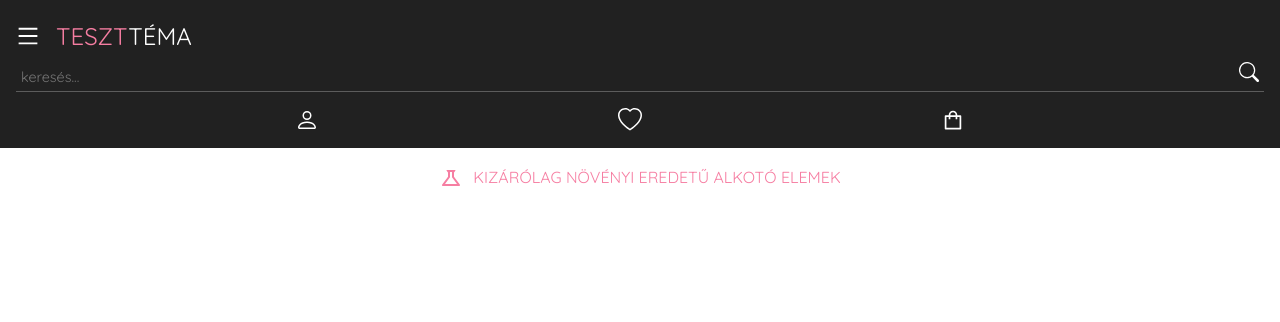
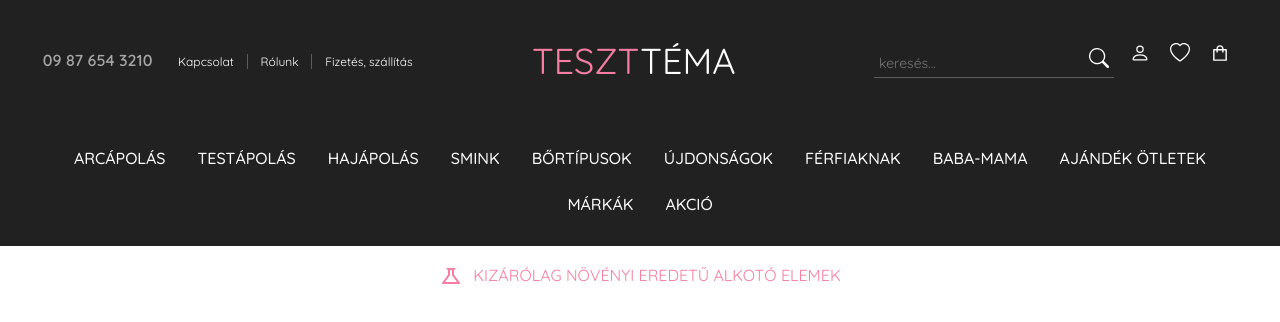
Before and after one commit to edinazabiak/react-frontend-task, a React (Create React App) app: page / in a window 1280 px wide. Shown: the top 322 px of the page. Built offline with nearby package versions, Linux system fonts and the light colour scheme.

Commit message:
Kész a navigáció és a Header desktop nézetben is

```diff
--- a/src/components/header/header.css
+++ b/src/components/header/header.css
@@ -71,7 +71,7 @@ header {
     display: flex;
     flex-direction: column;
     justify-content: space-between;
-    margin: 1rem;
+    margin: 1.875rem;
 }
 
 .header__center {
@@ -89,6 +89,7 @@ header {
 .nav__item {
     color: var(--color-light);
     transition: .5s;
+    font-size: 1rem;
 }
 
 .nav__item:hover {
@@ -107,6 +108,7 @@ header {
 }
 
 .header__icons .nav__item {
+    font-size: 1.25rem;
     margin-right: 1.25rem;
 }
 
@@ -119,8 +121,8 @@ header {
     border-bottom: 1px solid var(--color-dark);
     font-family: var(--font-text);
     color: var(--color-dark);
-    font-size: .9rem;
-    padding: 0.313rem;
+    font-size: .875rem;
+    padding: .313rem;
     margin-bottom: 1rem;
     width: calc(100% - 1.875rem);
 }
@@ -147,12 +149,90 @@ header {
 }
 
 @media (min-width: 576px) {
+    .header__top {
+        flex-direction: row;
+        justify-content: space-between;
+        align-items: center;
+    }
+
+    .header__right-side {
+        flex-direction: row;
+        margin-left: 2rem;
+    }
+
+    .header__icons {
+        margin-left: 1rem;
+    }
+
+    .input__search {
+        margin-bottom: 0;
+    }
 }
 
 @media (min-width: 768px) {
 }
 
 @media (min-width: 992px) {
+    .header__left-side {
+        display: block;
+    }
+
+    .header__left-side .nav__item {
+        font-size: 0.75rem;
+        padding: 0 .8rem;
+        border-right: 1px solid var(--color-dark);
+    }
+
+    .header__left-side .nav__item:first-child,
+    .header__left-side .nav__item:last-child {
+        border: none;
+    }
+
+    .header__left-side .nav__item:first-child {
+        color: var(--color-dark-variant);
+        font-weight: 600;
+        font-size: 1rem;
+    }
+
+    .header__left-side .nav__item:first-child:hover {
+        color: var(--color-primary);
+    }
+
+    .nav__mobile--hamburger-icon {
+        display: none;
+    }
+
+    .navigation__desktop {
+        margin: 1rem;
+        display: block;
+        text-align: center;
+    }
+
+    .nav__desktop ul {
+        display: flex;
+        flex-direction: row;
+        flex-wrap: wrap;
+        justify-content: center;
+    }
+
+    .nav__desktop ul li {
+        text-transform: uppercase;
+        padding: .5rem 1rem;
+        border-bottom: 3px solid transparent;
+        font-weight: 500;
+    }
+
+    .nav__desktop ul li:hover {
+        border-bottom: 3px solid var(--color-primary);
+    }
+
+    .nav__desktop ul li:hover .nav__item {
+        color: var(--color-primary);
+    }
+
+    .input__search {
+        width: 210px;
+    }
 }
 
 @media (min-width: 1200px) {
--- a/src/index.css
+++ b/src/index.css
@@ -48,6 +48,7 @@ h1 {
     font-weight: 400;
     text-transform: uppercase;
     color: var(--color-light);
+    font-size: 2.25rem;
 }
 
 h1 span {
```
